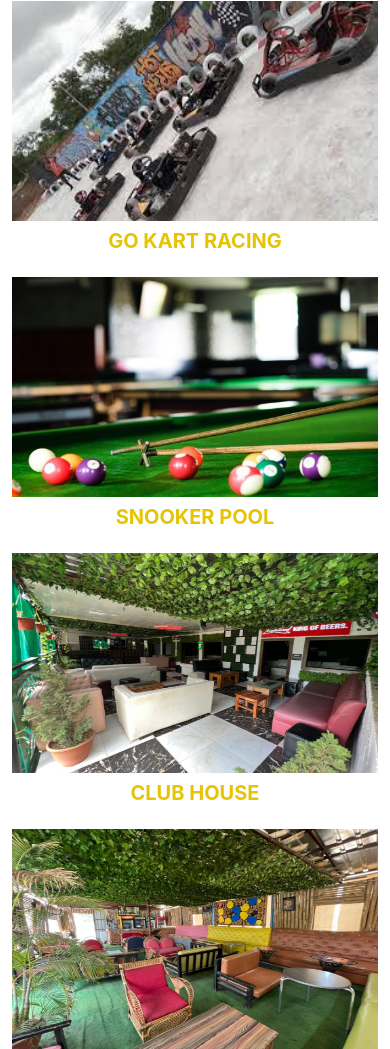
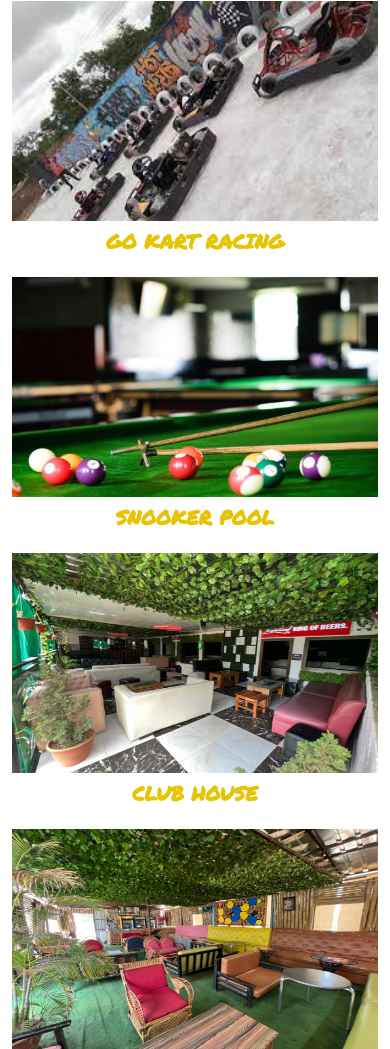
Before and after one commit to David-Orizu31/iexplore, a plain HTML site: page index.html in a window 390 px wide. Shown: the part 1405-2454 px from the top of the page. Drawn offline with nearby package versions, Linux system fonts and the light colour scheme.

Commit message:
Update responsive.css

```diff
--- a/css/responsive.css
+++ b/css/responsive.css
@@ -1,3 +1,5 @@
+@import url('https://fonts.googleapis.com/css2?family=Barlow:wght@300;400&family=Inter&family=Montserrat&family=Nunito:wght@300&family=Permanent+Marker&family=Poppins:wght@300;400&family=Roboto&display=swap');
+
 @media (max-width:800px) {
     .off-k-bg {
         background: rgb(10, 95, 10);
@@ -38,7 +40,7 @@
     }
 
     .text-service {
-      font-family: -apple-system, BlinkMacSystemFont, 'Segoe UI', Roboto, Oxygen, Ubuntu, Cantarell, 'Open Sans', 'Helvetica Neue', sans-serif;
+        font-family: 'Permanent Marker', cursive;
     }
 }
 
```
